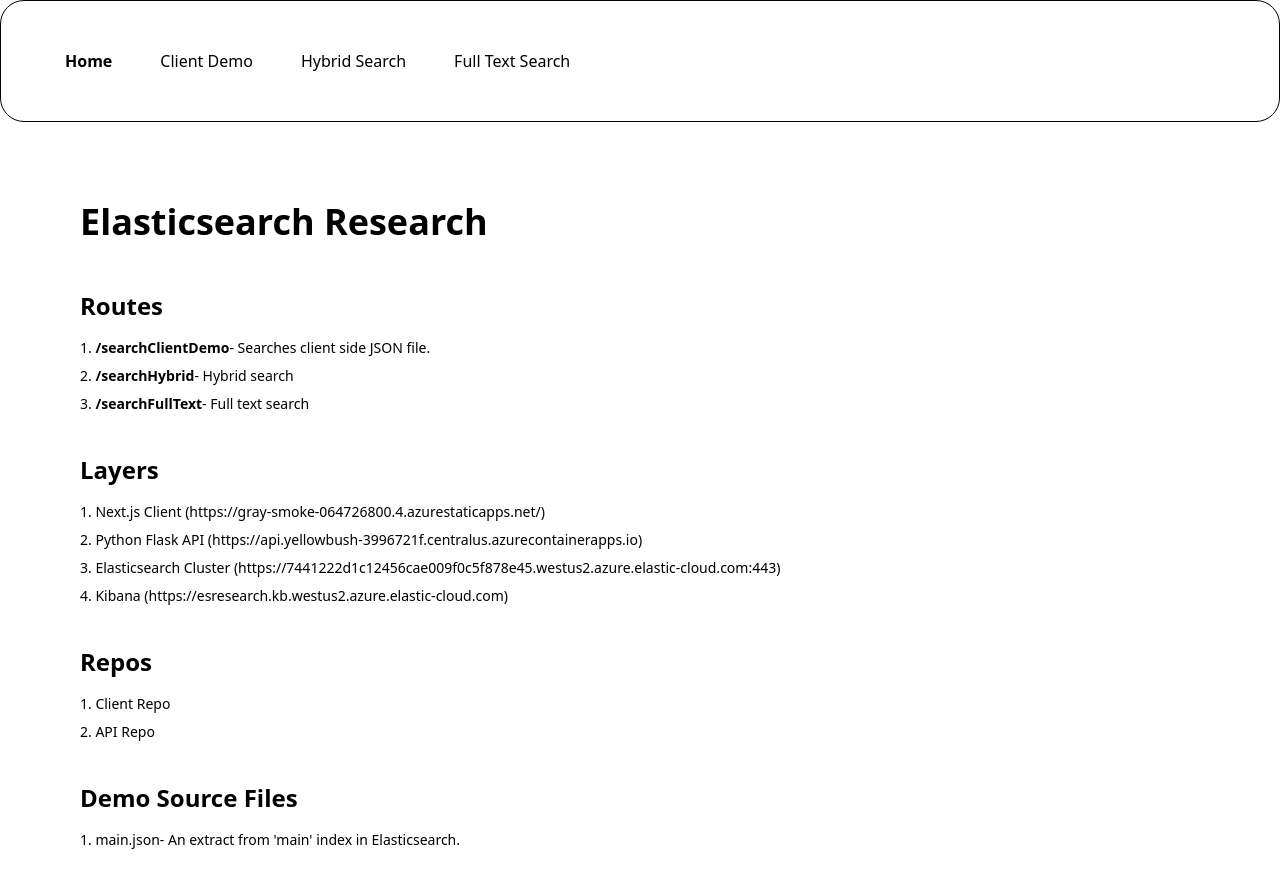
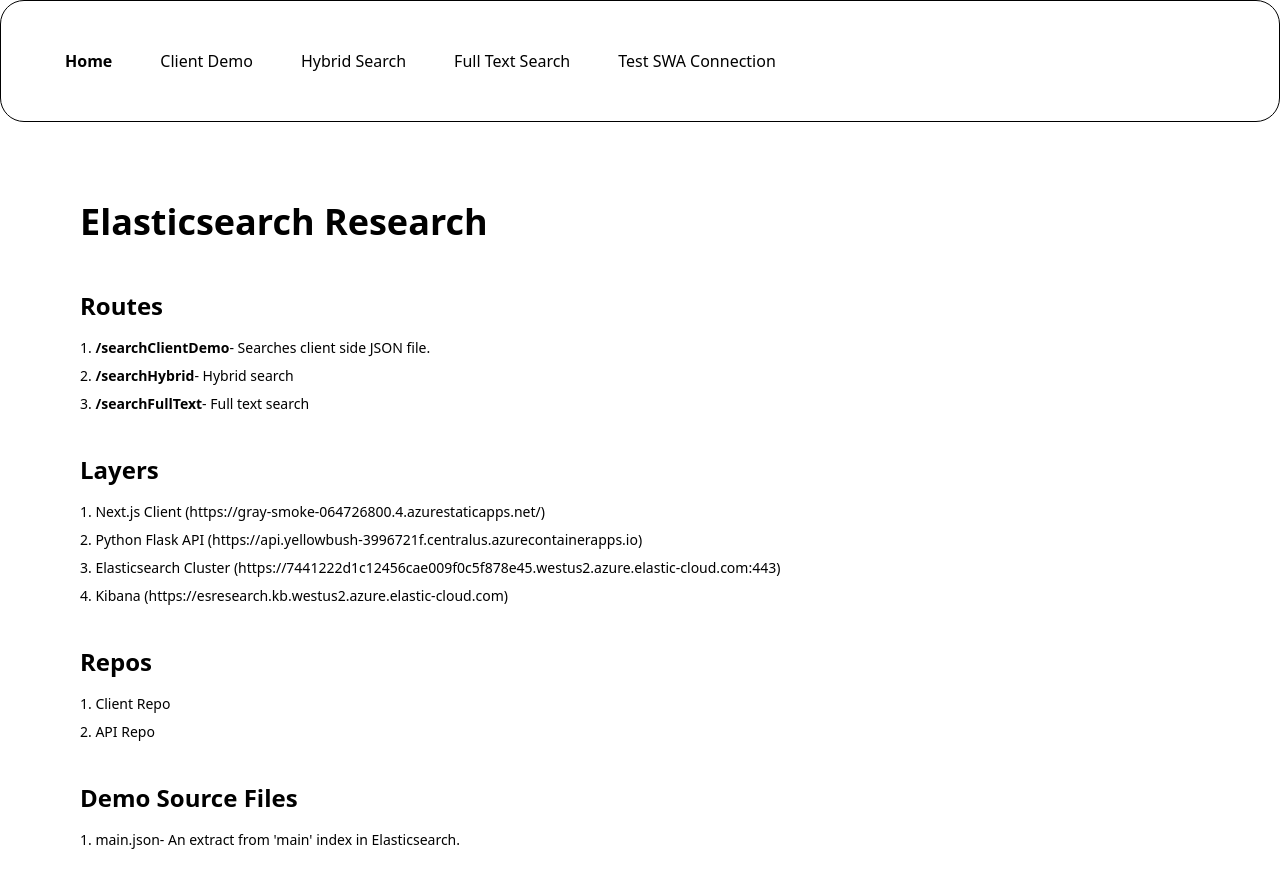
Before and after one commit to severalpens/esdemo, a React (Vite) app: page / in a window 1280 px wide. Shown: the top 888 px of the page. Built offline with nearby package versions, Linux system fonts and the light colour scheme; what @aws-amplify/ui-react would draw is missing.

Commit message:
feat: add route and navigation for TestSwaConnection component

```diff
--- a/src/App.tsx
+++ b/src/App.tsx
@@ -6,6 +6,7 @@
 import Freestyle from './components/freestyle/Freestyle'; // Import the 'Freestyle' component
 import SearchClientDemo from './components/searchClientDemo/SearchClientDemo';
 import SearchHybrid from './components/searchHybrid/searchHybrid';
+import TestSwaConnection from './components/testSwaConnection/TestSwaConnection';
 
 
 function App() {
@@ -25,6 +26,7 @@
         <Route path="freestyle" element={<Freestyle />} />
         <Route path="searchClientDemo" element={<SearchClientDemo />} />
         <Route path="searchHybrid" element={<SearchHybrid />} />
+        <Route path="testSWAConnection" element={<TestSwaConnection />} />
       </Routes>
     </div>
   );
--- a/src/components/Navbar.tsx
+++ b/src/components/Navbar.tsx
@@ -33,6 +33,11 @@
               Full Text Search
             </NavLink>
           </div>
+          <div className="p-6">
+            <NavLink className="" to="/testSWAConnection">
+              Test SWA Connection
+            </NavLink>
+          </div>
         </div>
       </div>
     </>
```
